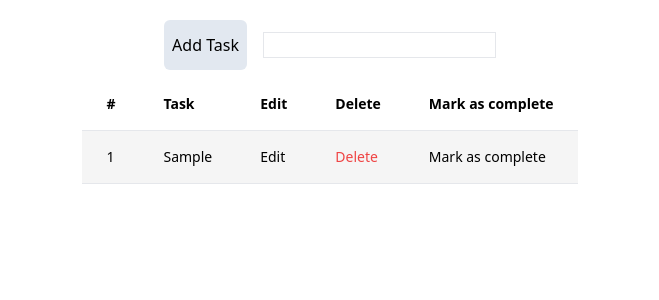
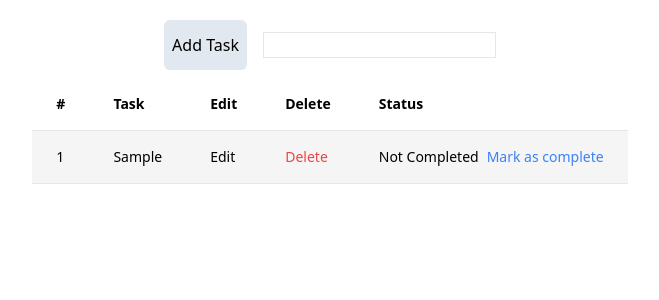
Before and after one commit to tanveer19/job-task-09-qtec-todoapp, a React (Vite) app: page / in a window 1280 px wide. Both pictures are taken after typing "Sample" into the empty fields and a click on the button "Add Task". Shown: the top 300 px of the page, without its empty margins (310-969 px from the left). Built offline with nearby package versions, Linux system fonts and the light colour scheme.

Commit message:
mark as complete done

```diff
--- a/src/pages/Home/Home.jsx
+++ b/src/pages/Home/Home.jsx
@@ -3,10 +3,12 @@ import React, { useState, useEffect } from "react";
 const Home = () => {
   const [tasks, setTasks] = useState(() => {
     const savedTasks = localStorage.getItem("tasks");
+
     if (savedTasks) {
       return JSON.parse(savedTasks).map((task) => ({
         name: task,
         isEditing: false,
+        isCompleted: false,
       }));
     } else {
       return [];
@@ -47,6 +49,12 @@ const Home = () => {
     setTasks(newTasks);
   };
 
+  const toggleCompletion = (index) => {
+    const newTasks = [...tasks];
+    newTasks[index].isCompleted = !newTasks[index].isCompleted;
+    setTasks(newTasks);
+  };
+
   return (
     <div className="flex flex-col justify-center items-center h-auto my-5">
       <div className="flex gap-4">
@@ -82,7 +90,7 @@ const Home = () => {
                       Delete
                     </th>
                     <th scope="col" className="px-6 py-4">
-                      Mark as complete
+                      Status
                     </th>
                   </tr>
                 </thead>
@@ -101,6 +109,7 @@ const Home = () => {
                             type="text"
                             value={task.name}
                             onChange={(e) => updateTask(index, e.target.value)}
+                            className="bg-neutral-100"
                           />
                         ) : (
                           task.name
@@ -118,7 +127,15 @@ const Home = () => {
                         </button>
                       </td>
                       <td className="whitespace-normal px-6 py-4">
-                        Mark as complete
+                        {task.isCompleted ? "Completed" : "Not Completed"}
+                        <button
+                          onClick={() => toggleCompletion(index)}
+                          className="ml-2 text-blue-500"
+                        >
+                          {task.isCompleted
+                            ? "Mark as Incomplete"
+                            : "Mark as complete"}
+                        </button>
                       </td>
                     </tr>
                   ))}
```
